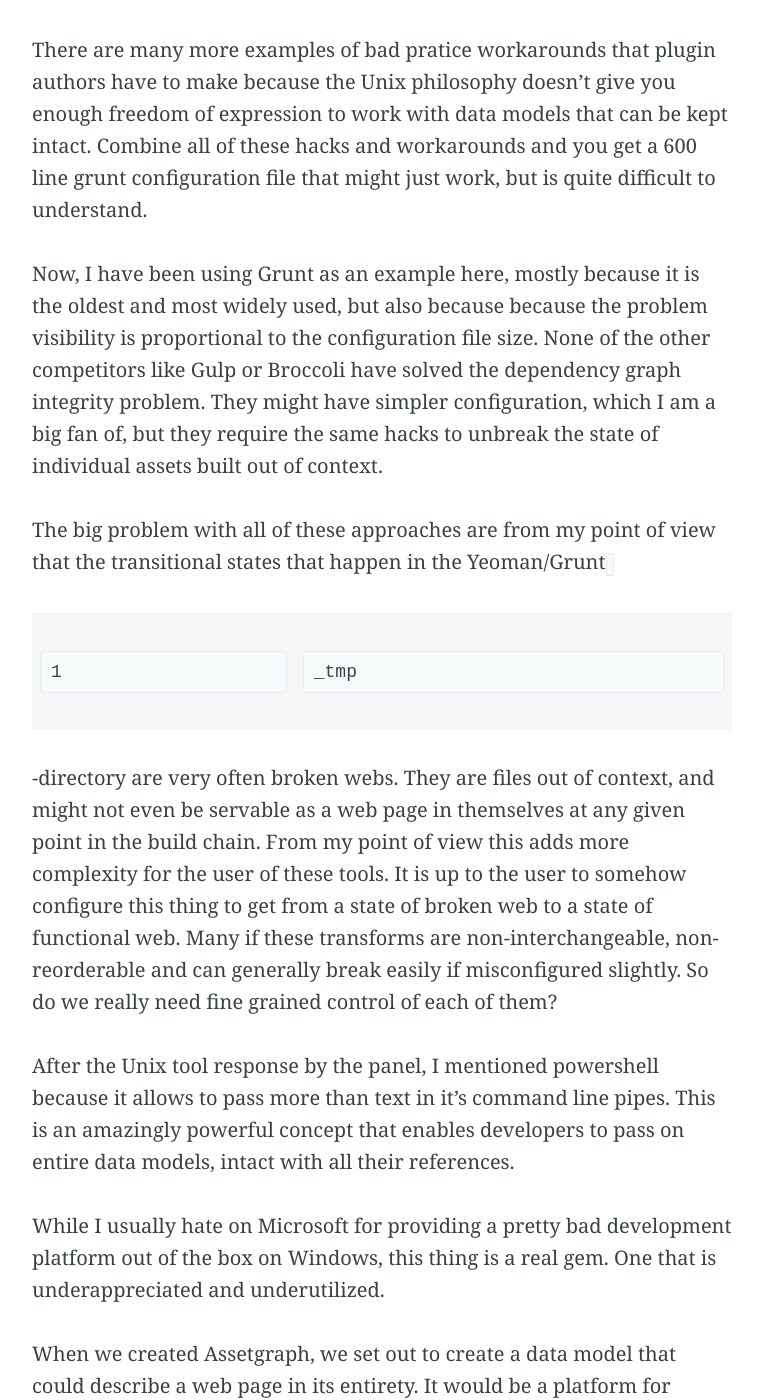
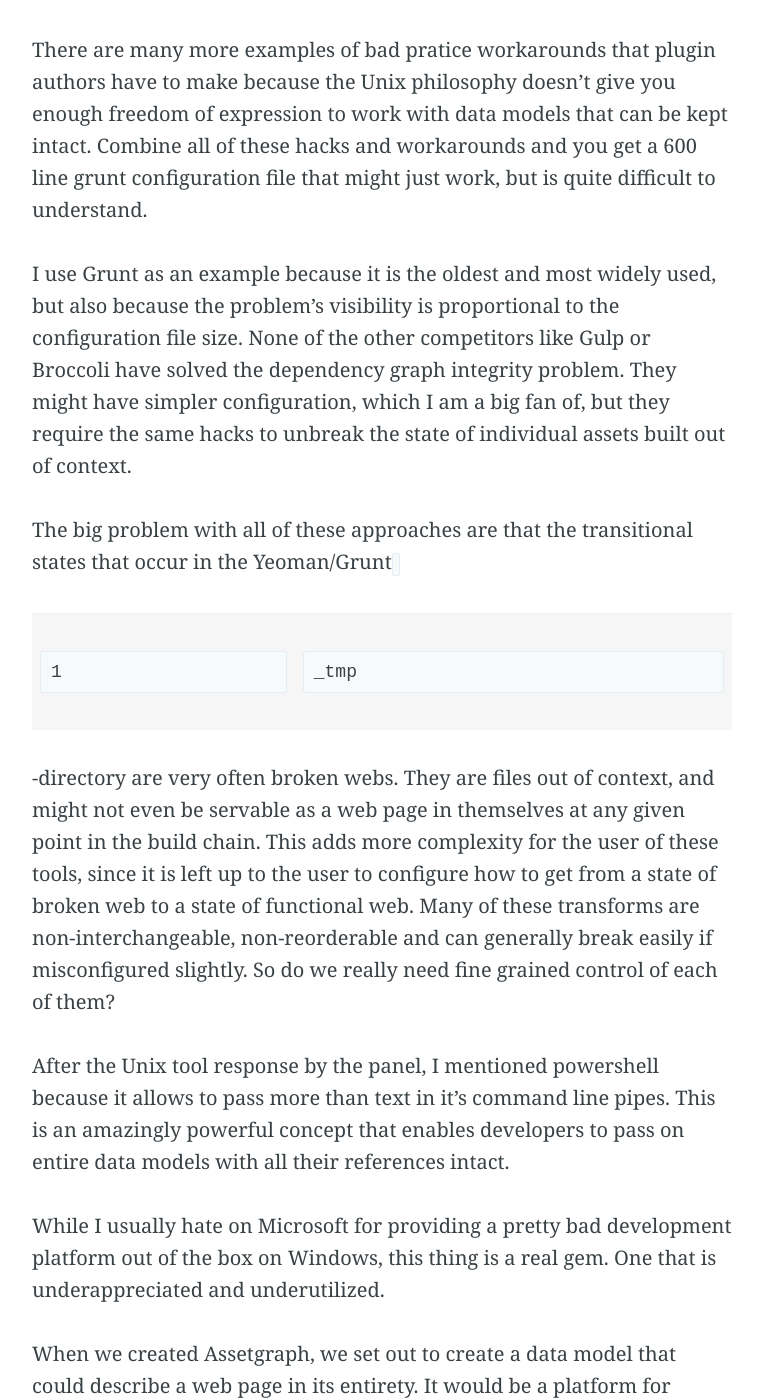
Before and after one commit to Munter/mntr.dk, a Jekyll site: the page built from src/_posts/2014-03-22-i-love-the-unix-philisophy-but.md, in a window 1280 px wide and 1400 px high, scrolled down 3199 px. Shown: the whole window, without its empty margins (258-1019 px from the left). Built offline with Jekyll 4.4.1, drawn with Linux system fonts in a browser that asks for light colours; some web fonts are replaced; Markdown is read by kramdown in place of the engine named in the settings; comment, search, counter and statistics services are not loaded; some of the changed text lies outside the part shown.

Commit message:
Redactional feedback from Christina

```diff
--- a/src/_posts/2014-03-22-i-love-the-unix-philisophy-but.md
+++ b/src/_posts/2014-03-22-i-love-the-unix-philisophy-but.md
@@ -9,7 +9,7 @@ disqus: true
 
 I attended the [Edge Conference](http://edgeconf.com/2014-london) in London, for which [Andrew Betts](https://twitter.com/triblondon) should recive high praises.
 
-During the build system panel some remarks were made about the Unix philosophy in response to a question I asked. I did get a retort in, but the available time only allowed for tweet size comments, so I don't think I ever got my point across. I'll try to go a bit in depth on my reasoning here.
+During the build system panel some remarks were made about the Unix philosophy in response to a question I asked. I did get a counter argument in, but the available time only allowed for tweet size comments, so I don't think I got my point across properly. I'll try to go a bit in depth on my reasoning here.
 
 
 My question was this (somewhat rewritten by the moderator):
@@ -28,19 +28,19 @@ These simple chains are great for tasks like pre-processing. Going from one type
 
 The production build case is an entirely different and much more complex beast.
 
-In a production build case you are not modifying single files, or collections of files of the same type. You are manipulating a web of files, a dependency graph of nodes (files) and relations (`href`, `src` et al). If your build chain does not keep these relations intact throughout the process, your data integrity is broken, you web of files turns into a bunch of files without relation.
+In a production build case you are not modifying single files, or collections of files of the same type. You are manipulating a web of files, a dependency graph of nodes (files) and relations (`href`, `src` et al). If your build chain does not keep these relations intact throughout the process, your data integrity is broken, your web of files turns into a bunch of files without relation.
 
 Since the Unix pipes standardize on a very simple interface, raw contextless text, they are an incredibly bad medium for keeping the relational integrity of this dependency graph intact. All of the currently popular build tools suffer from this problem, whether they write temporary files to disk or do incremental compilations in a stream. None of them are able to keep the integrity of the graph alive in a pipe, so they save state in temporary files.
 
-You see the symptoms of this in some of the grunt tasks that deal with graph problems (without realizing it). Problems with the file revision renaming tasks because the build chain loses the references to the files, forcing the use of regexp replacement, using patterns that do not match relative path references correctly. Problems with concatenation tasks because the inclusion order isn't taken into account, thus forcing the users to write manifest files, a duplication of information already available in a functional web page.
+You see the symptoms of this in some of the grunt tasks that, without realizing it, deal with graph problems. Problems with the file revision renaming tasks because the build chain loses the references to the files, forcing the use of regexp replacement, using patterns that do not match relative path references correctly. Problems with concatenation tasks because the inclusion order isn't taken into account, thus forcing the users to write manifest files, a duplication of information already available in a functional web page.
 
 There are many more examples of bad pratice workarounds that plugin authors have to make because the Unix philosophy doesn't give you enough freedom of expression to work with data models that can be kept intact. Combine all of these hacks and workarounds and you get a 600 line grunt configuration file that might just work, but is quite difficult to understand.
 
-Now, I have been using Grunt as an example here, mostly because it is the oldest and most widely used, but also because because the problem visibility is proportional to the configuration file size. None of the other competitors like Gulp or Broccoli have solved the dependency graph integrity problem. They might have simpler configuration, which I am a big fan of, but they require the same hacks to unbreak the state of individual assets built out of context.
+I use Grunt as an example because it is the oldest and most widely used, but also because the problem's visibility is proportional to the configuration file size. None of the other competitors like Gulp or Broccoli have solved the dependency graph integrity problem. They might have simpler configuration, which I am a big fan of, but they require the same hacks to unbreak the state of individual assets built out of context.
 
-The big problem with all of these approaches are from my point of view that the transitional states that happen in the Yeoman/Grunt `_tmp`-directory are very often broken webs. They are files out of context, and might not even be servable as a web page in themselves at any given point in the build chain. From my point of view this adds more complexity for the user of these tools. It is up to the user to somehow configure this thing to get from a state of broken web to a state of functional web. Many if these transforms are non-interchangeable, non-reorderable and can generally break easily if misconfigured slightly. So do we really need fine grained control of each of them?
+The big problem with all of these approaches are that the transitional states that occur in the Yeoman/Grunt `_tmp`-directory are very often broken webs. They are files out of context, and might not even be servable as a web page in themselves at any given point in the build chain. This adds more complexity for the user of these tools, since it is left up to the user to configure how to get from a state of broken web to a state of functional web. Many of these transforms are non-interchangeable, non-reorderable and can generally break easily if misconfigured slightly. So do we really need fine grained control of each of them?
 
-After the Unix tool response by the panel, I mentioned powershell because it allows to pass more than text in it's command line pipes. This is an amazingly powerful concept that enables developers to pass on entire data models, intact with all their references.
+After the Unix tool response by the panel, I mentioned powershell because it allows to pass more than text in it's command line pipes. This is an amazingly powerful concept that enables developers to pass on entire data models with all their references intact.
 
 While I usually hate on Microsoft for providing a pretty bad development platform out of the box on Windows, this thing is a real gem. One that is underappreciated and underutilized.
 
@@ -50,4 +50,4 @@ Had Unix pipes provided capability of piping objects instead of only text, we wo
 
 All of these implementations are workarounds to the limitations of the Unix pipe. Hack by hack we've dug ourselves deeper into our individual holes and have trench wars about which hack is best, yet we still salute Unix pipes as the end all be all of data transformation.
 
-So, I love the Unix philosophy, but it leaves some things to be desired for the use case of front end building. The pipe is simply to restrictive
+So, I love the Unix philosophy, but it leaves some things to be desired for the use case of front end building. The pipe is simply to restrictive.
```
